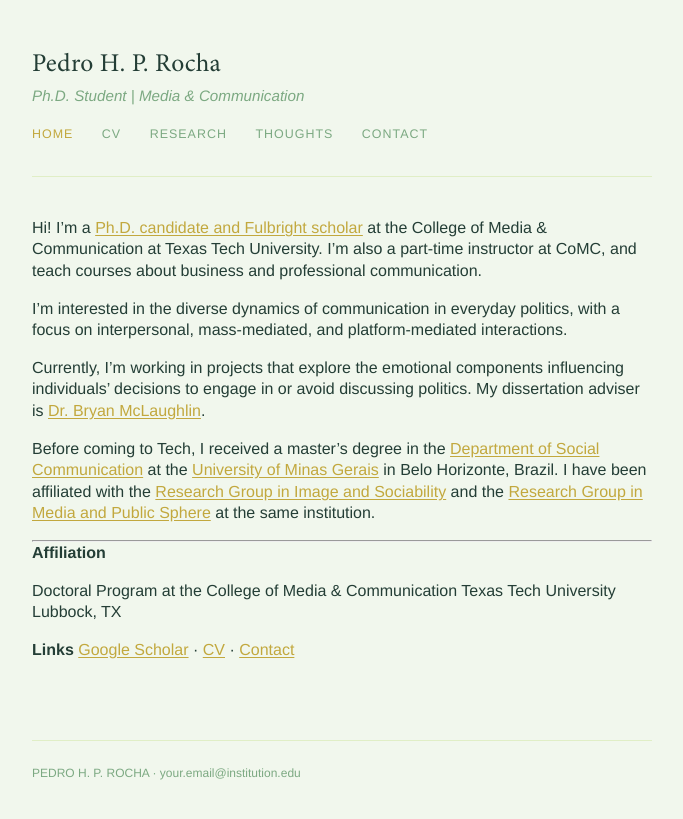
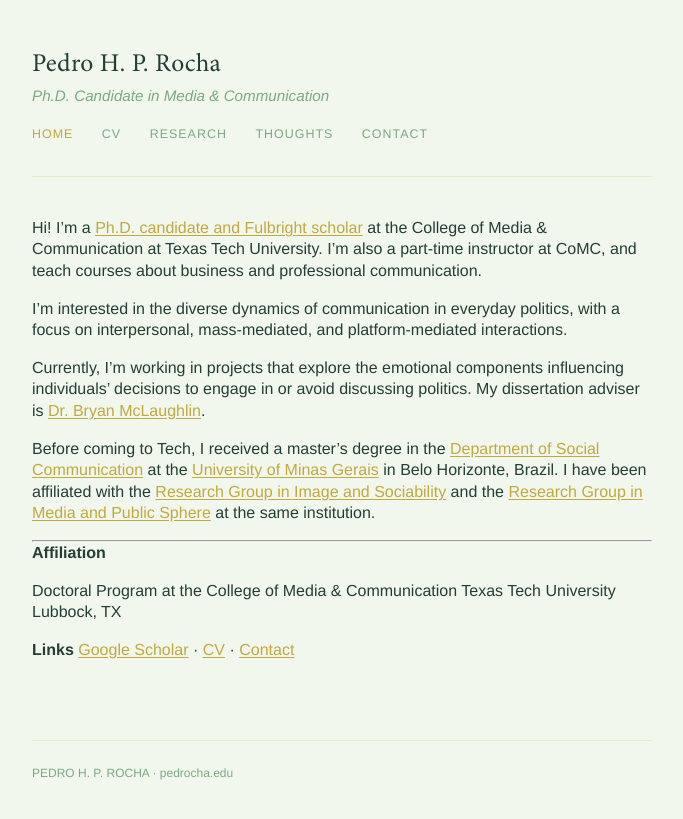
Before and after one commit to pedrohprocha/pedrohprocha.github.io, a Jekyll site: the page built from index.md, in a window 1280 px wide. Shown: the top 819 px of the page, without its empty margins (298-981 px from the left). Built offline with Jekyll 4.4.1, drawn with Linux system fonts in a browser that asks for light colours.

```diff
--- a/_config.yml
+++ b/_config.yml
@@ -1,12 +1,12 @@
 title: "Pedro H. P. Rocha"
-description: "Ph.D. Student | Media & Communication"
-email: "your.email@institution.edu"
-url: "https://yourusername.github.io"
+description: "Ph.D. Candidate in Media & Communication"
+email: "pedrocha.edu"
+url: "https://pedrocha.github.io"
 baseurl: ""
 
 author:
   name: Pedro H. P. Rocha
-  affiliation: "[Your Department], [Your University]"
+  affiliation: "College of Media & Communication, Texas Tech University"
 
 markdown: kramdown
 highlighter: rouge
```
